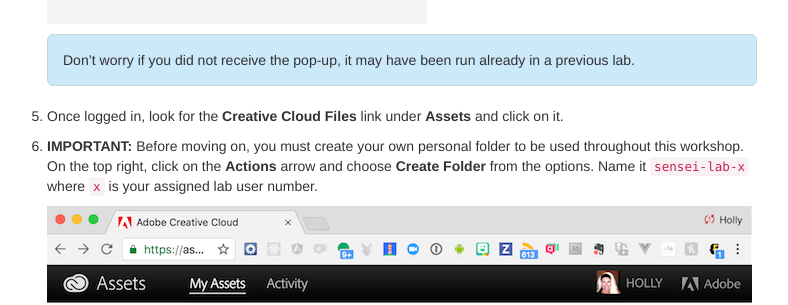
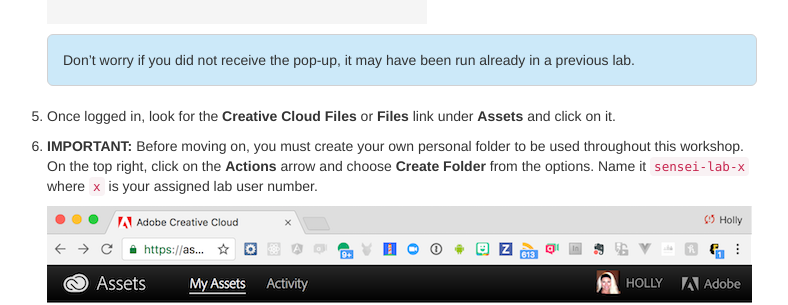
Before and after one commit to adobe/adobe-sensei-ai-functions, a Jekyll site: the page built from lesson3.md, in a window 1280 px wide and 900 px high, scrolled down 1688 px. Shown: the part 152-457 px from the top of the window, without its empty margins (63-851 px from the left). Built offline with Jekyll 4.4.1, drawn with Linux system fonts in a browser that asks for light colours; comment, search, counter and statistics services are not loaded.

Commit message:
Update lesson3.md

```diff
--- a/lesson3.md
+++ b/lesson3.md
@@ -24,7 +24,7 @@
 
    > Don't worry if you did not receive the pop-up, it may have been run already in a previous lab.
 
-1. Once logged in, look for the **Creative Cloud Files** link under **Assets** and click on it.
+1. Once logged in, look for the **Creative Cloud Files** or **Files** link under **Assets** and click on it.
 
 1. **IMPORTANT:** Before moving on, you must create your own personal folder to be used throughout this workshop. On the top right, click on the **Actions** arrow and choose **Create Folder** from the options. Name it `sensei-lab-x` where `x` is your assigned lab user number.
 
```
